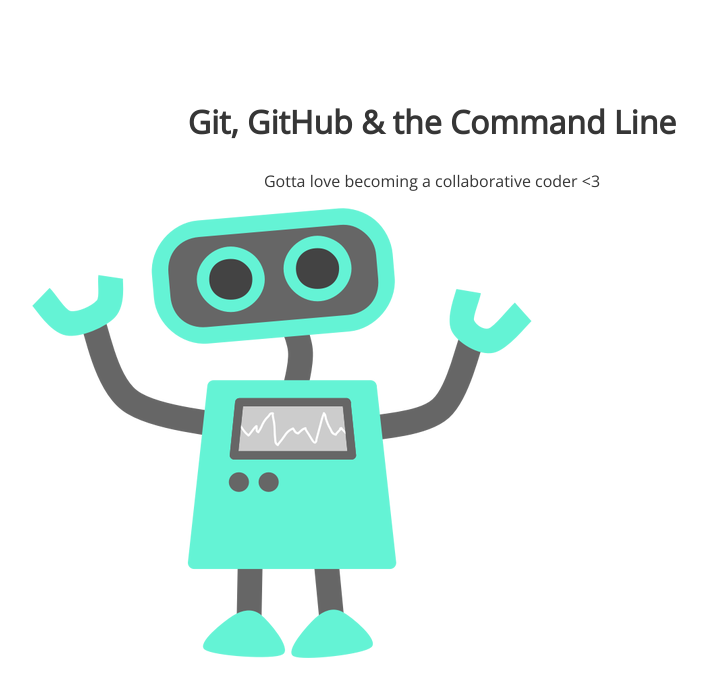
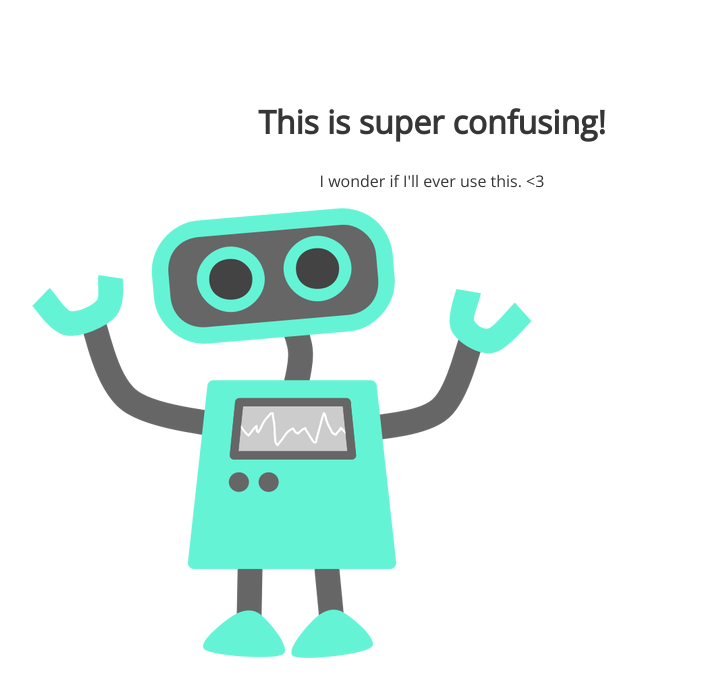
Before and after one commit to jmaiese/105-project, a plain HTML site: page index.html in a window 1280 px wide. Shown: the whole page, without its empty margins (208-915 px from the left). Drawn offline with nearby package versions, Linux system fonts and the light colour scheme.

Commit message:
index.html

```diff
--- a/index.html
+++ b/index.html
@@ -8,8 +8,8 @@
 </head>
 <body>
 	<section>
-		<h1>Git, GitHub & the Command Line</h1>
-		<p>Gotta love becoming a collaborative coder <3</p>
+		<h1>This is super confusing!</h1>
+		<p>I wonder if I'll ever use this. <3</p>
 		<img src="img/happy-blue-robot.png">
 	</section>
 </body>
```
